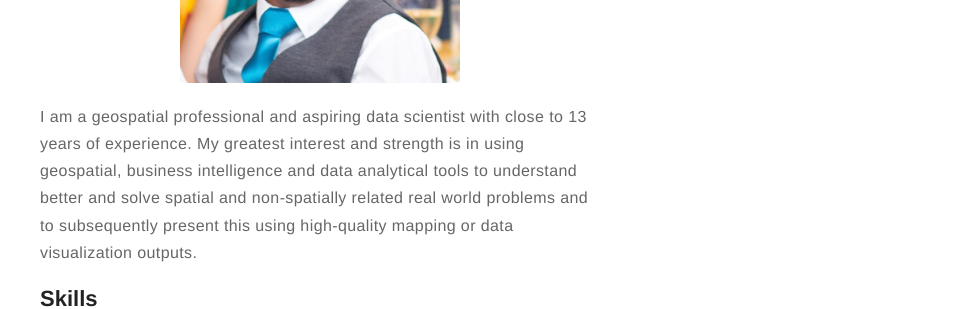
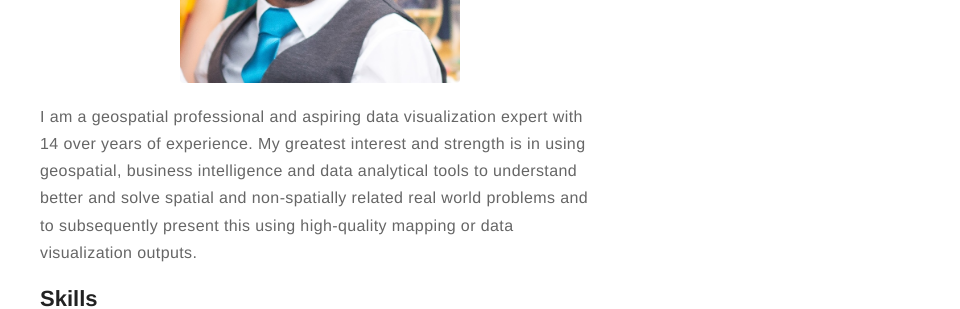
Before and after one commit to jasonjb82/jasonjb82.github.io, a Jekyll site: the page built from about.md, in a window 1280 px wide. Shown: the part 310-619 px from the top of the page, without its empty margins (320-1280 px from the left). Built offline with Jekyll 4.4.1, drawn with Linux system fonts in a browser that asks for light colours.

Commit message:
Create about.md

```diff
--- a/about.md
+++ b/about.md
@@ -4,7 +4,7 @@ layout: page
 ---
 ![Profile Image]({{ site.url }}/{{ site.picture }})
 
-<p>I am a geospatial professional and aspiring data scientist with close to 13 years of experience.
+<p>I am a geospatial professional and aspiring data visualization expert with 14 over years of experience.
 My greatest interest and strength is in using geospatial, business intelligence and data analytical
 tools to understand better and solve spatial and non-spatially related real world problems and to
 subsequently present this using high-quality mapping or data visualization outputs.</p>
```
